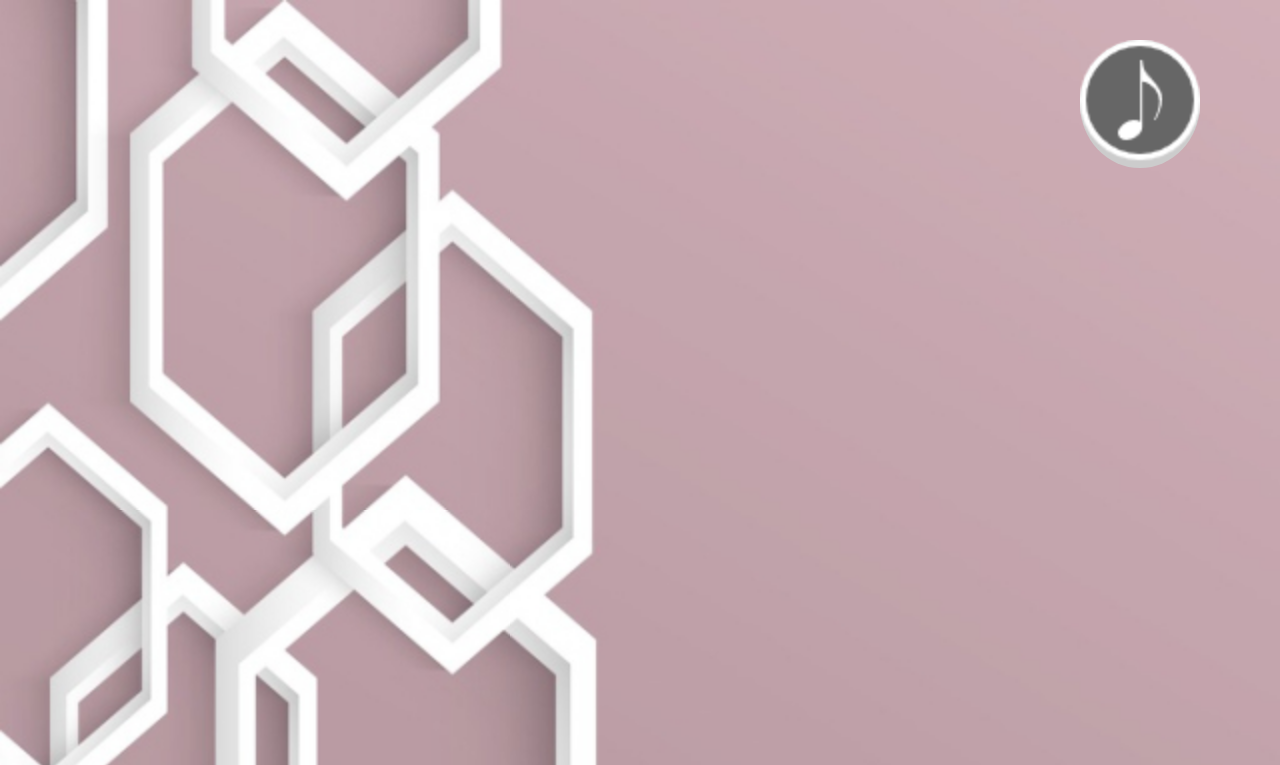
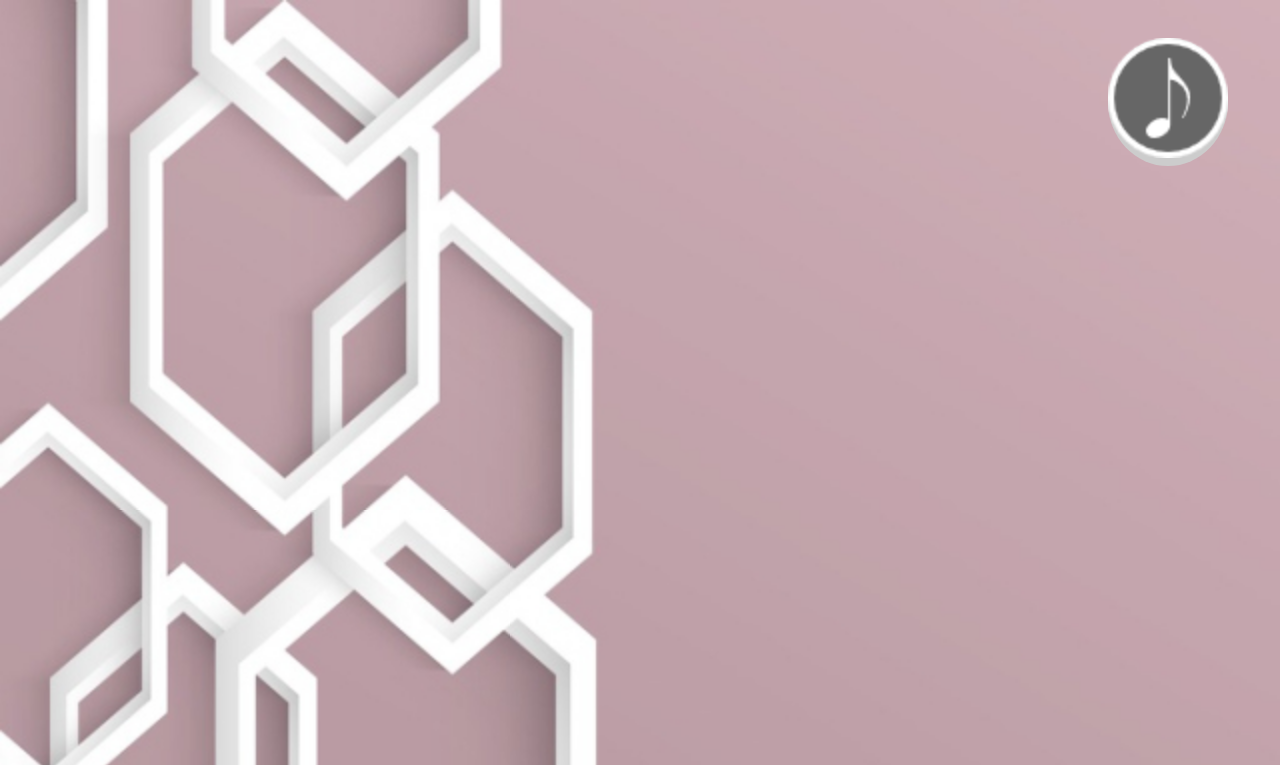
Before and after one commit to suoxinxin/myResume, a plain HTML site: page index.html in a window 1280 px wide. Shown: the top 765 px of the page. Drawn offline with Linux system fonts and the light colour scheme.

Commit message:
移动端简历

```diff
--- a/index.css
+++ b/index.css
@@ -54,10 +54,10 @@ html,body{
 }
 
 /*music部分*/
-.music{
+.img{
     position: fixed;
-    right:40px;
-    top:20px;
+    right:4%;
+    top:2%;
     background: #ccc;
     border-radius: 50%;
     z-index: 100;
@@ -292,14 +292,12 @@ html,body{
 /*loadBox部分*/
 .loadBox {
     position: fixed;
-    left:50%;
-    margin-left:-320px; ;
     bottom: 5%;
     width:100%;
     height:3px;
     border-radius: 10px;
     z-index: 100;
-    border: 1px solid #c3c3c3;
+    border: 1px solid red;
 }
 .progress {
     display: block;
```
